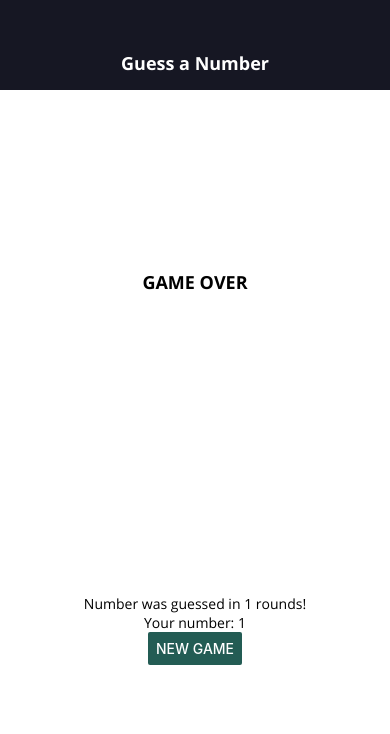
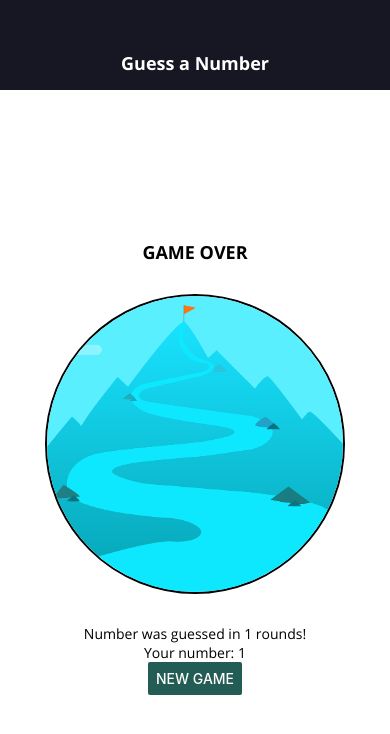
Before and after one commit to sapinspys/React-Native-Practice, a React Native app in the folder guess-a-number-app/: screen / in a window 390 px wide. Shown: the top 734 px of the page. Built offline with nearby package versions, Linux system fonts and the light colour scheme.

Commit message:
Improved end game image styling

```diff
--- a/guess-a-number-app/screens/GameOverScreen.js
+++ b/guess-a-number-app/screens/GameOverScreen.js
@@ -10,11 +10,11 @@ const GameOverScreen = (props) => {
   return (
     <View style={styles.screen}>
       <TitleText>GAME OVER</TitleText>
-      <View>
+      <View style={styles.imageContainer} >
         <Image
           style={styles.image}
           source={require("../assets/success.png")}
-          resizeMode={"contain"} // "COVER" BY DEFAULT
+          // resizeMode={"contain"} // "COVER" BY DEFAULT
         />
       </View>
       <BodyText>Number was guessed in {props.rounds} rounds!</BodyText>
@@ -35,13 +35,17 @@ const styles = StyleSheet.create({
     alignItems: "center",
   },
   imageContainer: {
-    borderRadius: 200,
-    borderWidth: 3,
+    width: 300, // WILL NEED RESPONSIVENESS LATER
+    height: 300,
+    borderRadius: 300,
+    borderWidth: 2,
     borderColor: "black",
+    overflow: "hidden",
+    marginVertical: 30
   },
   image: {
-    width: "80%",
-    height: 300,
+    width: "100%",
+    height: "100%"
   },
 });
 
```
